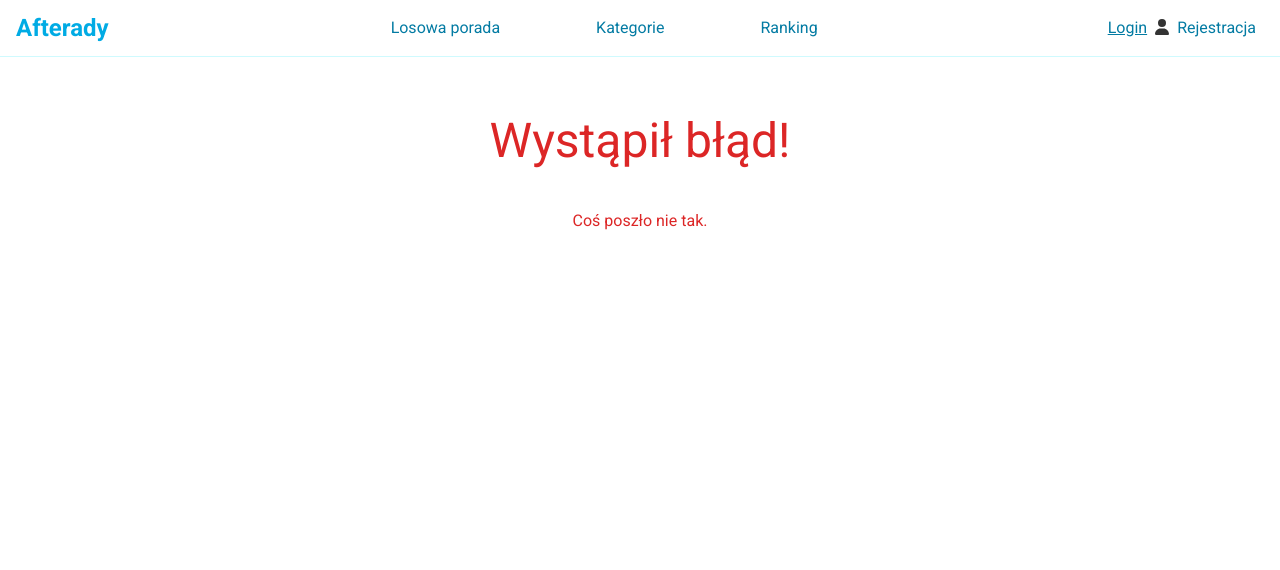
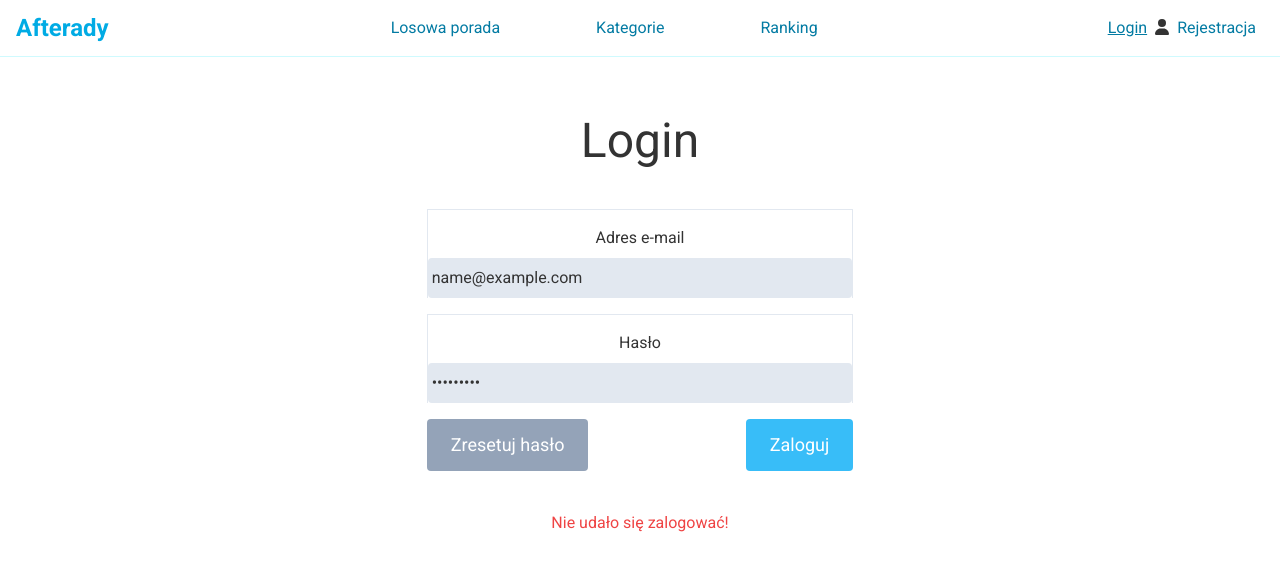
Before and after one commit to cerbin1/tips, a React (Vite) app: page /user/login in a window 1280 px wide. Both pictures are taken after typing "name@example.com", "Sample123" into the empty fields and a click on the button "Zaloguj". Shown: the top 570 px of the page. Built offline with nearby package versions, Linux system fonts and the light colour scheme; no server answers.

Commit message:
Rewrite Login component to basic form instead of router Form and action. Improve error messages

```diff
--- a/src/components/user/Login.jsx
+++ b/src/components/user/Login.jsx
@@ -1,20 +1,68 @@
+import { useState } from "react";
 import Button from "../common/Button";
 import ContainerSection from "../common/ContainerSection";
 import FormInput from "../common/FormInput";
-import { useActionData, useNavigation } from "react-router";
-import { Form, Link, redirect } from "react-router-dom";
+import { useNavigate } from "react-router";
+import { Link } from "react-router-dom";
 
 export default function Login() {
-  const data = useActionData();
-  const navigation = useNavigation();
+  const navigate = useNavigate();
+  const [isLoading, setIsLoading] = useState(false);
+  const [error, setError] = useState();
 
-  const isSubmitting = navigation.state !== "idle";
+  function handleLogin(event) {
+    event.preventDefault();
+
+    setError();
+
+    async function sendRequest() {
+      const formData = new FormData(event.target);
+      setIsLoading(true);
+      try {
+        const response = await fetch(
+          import.meta.env.VITE_BACKEND_URL + "auth/login",
+          {
+            method: "POST",
+            headers: {
+              "Content-Type": "application/json",
+            },
+            body: JSON.stringify({
+              email: formData.get("email"),
+              password: formData.get("password"),
+            }),
+          }
+        );
+        if (response.ok) {
+          const responseData = await response.json();
+          const token = responseData.jwt;
+          const roles = responseData.roles;
+          const userEmail = responseData.userEmail;
+
+          localStorage.setItem("token", token);
+          localStorage.setItem("roles", JSON.stringify(roles));
+          localStorage.setItem("userEmail", userEmail);
+
+          navigate("/random");
+        } else {
+          if (response.status === 401) {
+            setError("Podano nieprawidłowe dane logowania!");
+          } else {
+            throw new Error();
+          }
+        }
+      } catch (error) {
+        setError("Nie udało się zalogować!");
+      }
+      setIsLoading(false);
+    }
+    sendRequest();
+  }
 
   return (
     <ContainerSection data-testid="login-section">
       <h1>Login</h1>
-      <Form
-        method="post"
+      <form
+        onSubmit={handleLogin}
         className="flex flex-col gap-4 w-1/3"
         aria-label="Login"
       >
@@ -28,57 +76,17 @@ export default function Login() {
           >
             Zresetuj hasło
           </Link>
-          <Button type="submit" disabled={isSubmitting}>
-            {isSubmitting ? "Logowanie..." : "Zaloguj"}
+          <Button type="submit" disabled={isLoading}>
+            {isLoading ? "Logowanie..." : "Zaloguj"}
           </Button>
         </div>
 
-        {data && data.errors && (
+        {error && (
           <div>
-            {Object.values(data.errors).map((error) => (
-              <p className="py-6 text-red-500" key={error}>
-                {error}
-              </p>
-            ))}
+            <p className="py-6 text-red-500">{error}</p>
           </div>
         )}
-      </Form>
+      </form>
     </ContainerSection>
   );
 }
-
-export async function action({ request }) {
-  const formData = await request.formData();
-
-  const response = await fetch(
-    import.meta.env.VITE_BACKEND_URL + "auth/login",
-    {
-      method: "POST",
-      headers: {
-        "Content-Type": "application/json",
-      },
-      body: JSON.stringify({
-        email: formData.get("email"),
-        password: formData.get("password"),
-      }),
-    }
-  );
-
-  if (!response.ok) {
-    throw json(
-      { message: "Nie udało się zautentykować użytkownika" },
-      { status: 500 }
-    );
-  }
-
-  const responseData = await response.json();
-  const token = responseData.jwt;
-  const roles = responseData.roles;
-  const userEmail = responseData.userEmail;
-
-  localStorage.setItem("token", token);
-  localStorage.setItem("roles", roles);
-  localStorage.setItem("userEmail", userEmail);
-
-  return redirect("/random");
-}
--- a/src/main.jsx
+++ b/src/main.jsx
@@ -13,7 +13,7 @@ import Register from "./components/user/Register.jsx";
 import RootLayout from "./router/RootLayout.jsx";
 import ActivateUser from "./components/user/ActivateUser.jsx";
 import ErrorPage from "./components/common/ErrorPage.jsx";
-import Login, { action as loginAction } from "./components/user/Login.jsx";
+import Login from "./components/user/Login.jsx";
 import { checkAuthLoader, tokenLoader } from "./util/auth.js";
 import { action as logoutAction } from "./components/user/Logout.jsx";
 import Profile from "./components/user/Profile.jsx";
@@ -40,7 +40,7 @@ const router = createBrowserRouter([
         path: "/user",
         children: [
           { path: "register", element: <Register /> },
-          { path: "login", element: <Login />, action: loginAction },
+          { path: "login", element: <Login /> },
           { path: "logout", action: logoutAction },
           { path: "profile", element: <Profile /> },
           { path: "activate/:token", element: <ActivateUser /> },
```
Also changed, not shown: 1 other file (tests, documents, lock files or other folders).
